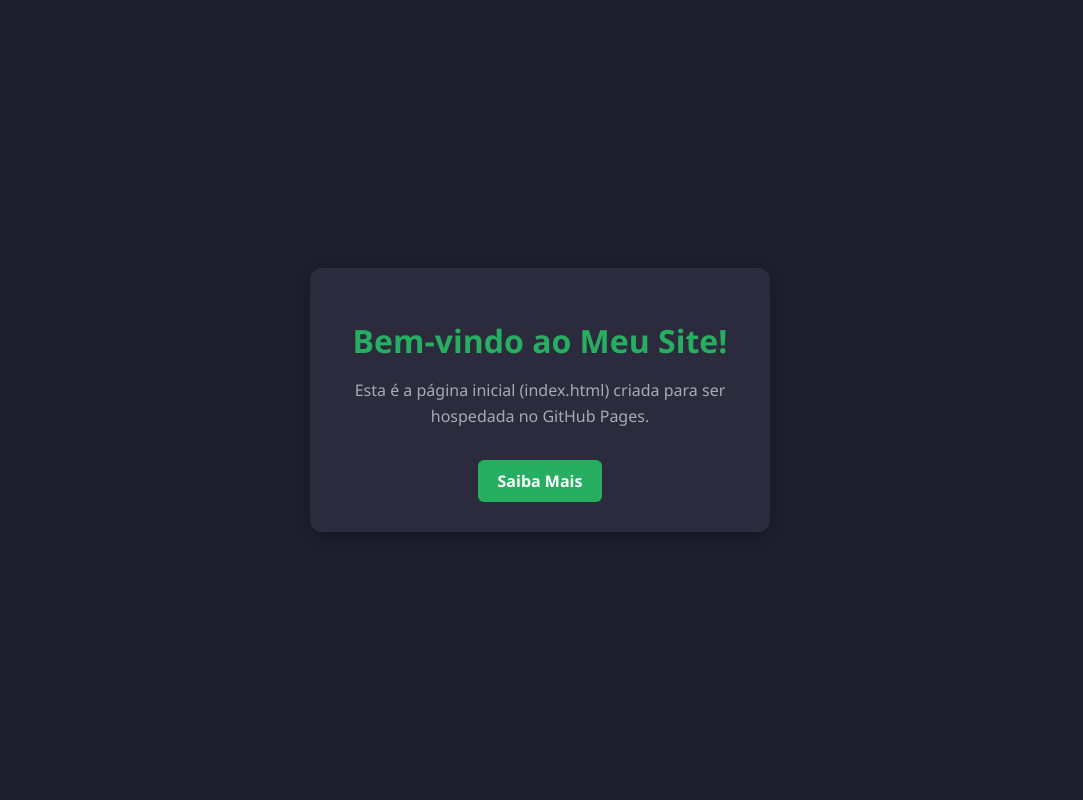
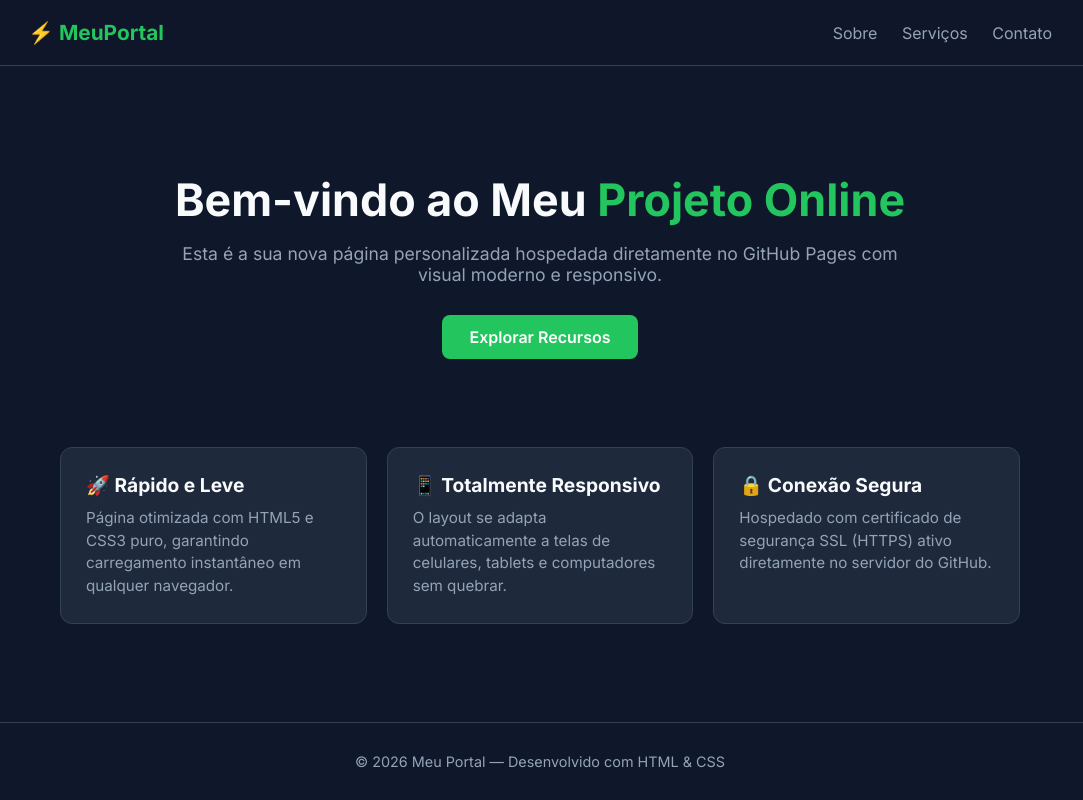
Before and after one commit to yanhlucas90-ui/meu-site, a plain HTML site: page index.html in a window 1280 px wide. Shown: the whole page, without its empty margins (100-1183 px from the left). Drawn offline with Linux system fonts and the light colour scheme.

Commit message:
Update index.html

```diff
--- a/index.html
+++ b/index.html
@@ -3,57 +3,197 @@
 <head>
     <meta charset="UTF-8">
     <meta name="viewport" content="width=device-width, initial-scale=1.0">
-    <title>Meu Primeiro Site</title>
+    <title>Meu Portal Profissional</title>
+    <!-- Fonte do Google -->
+    <link href="https://fonts.googleapis.com/css2?family=Inter:wght@300;400;600;700&display=swap" rel="stylesheet">
+
     <style>
-        /* Estilos CSS simples para deixar a página bonita */
+        /* Variáveis de Cores */
+        :root {
+            --bg-color: #0f172a;
+            --card-bg: #1e293b;
+            --accent-color: #22c55e;
+            --accent-hover: #16a34a;
+            --text-primary: #f8fafc;
+            --text-secondary: #94a3b8;
+            --border-color: #334155;
+        }
+
+        * {
+            margin: 0;
+            padding: 0;
+            box-sizing: border-box;
+            font-family: 'Inter', sans-serif;
+        }
+
         body {
-            font-family: 'Segoe UI', Tahoma, Geneva, Verdana, sans-serif;
-            background-color: #1e1e2e;
-            color: #ffffff;
+            background-color: var(--bg-color);
+            color: var(--text-primary);
+            min-height: 100vh;
             display: flex;
-            justify-content: center;
+            flex-direction: column;
+            justify-content: space-between;
+        }
+
+        /* Cabecalho / Menu */
+        header {
+            padding: 20px 10%;
+            display: flex;
+            justify-content: space-between;
             align-items: center;
-            height: 100vh;
-            margin: 0;
+            border-bottom: 1px solid var(--border-color);
+            background-color: rgba(15, 23, 42, 0.8);
+            backdrop-filter: blur(10px);
+            position: sticky;
+            top: 0;
         }
+
+        .logo {
+            font-size: 1.3rem;
+            font-weight: 700;
+            color: var(--accent-color);
+        }
+
+        nav a {
+            color: var(--text-secondary);
+            text-decoration: none;
+            margin-left: 20px;
+            font-weight: 500;
+            transition: color 0.3s;
+        }
+
+        nav a:hover {
+            color: var(--text-primary);
+        }
+
+        /* Seção Principal (Hero) */
+        .hero {
+            text-align: center;
+            padding: 80px 20px 40px;
+            max-width: 800px;
+            margin: 0 auto;
+        }
+
+        .hero h1 {
+            font-size: 2.8rem;
+            font-weight: 700;
+            margin-bottom: 15px;
+            line-height: 1.2;
+        }
+
+        .hero h1 span {
+            color: var(--accent-color);
+        }
+
+        .hero p {
+            font-size: 1.1rem;
+            color: var(--text-secondary);
+            margin-bottom: 30px;
+        }
+
+        /* Grid de Cards / Recursos */
+        .container {
+            max-width: 1000px;
+            margin: 0 auto;
+            padding: 20px;
+            display: grid;
+            grid-template-columns: repeat(auto-fit, minmax(280px, 1fr));
+            gap: 20px;
+        }
+
         .card {
-            background-color: #2b2b3d;
-            padding: 30px;
+            background-color: var(--card-bg);
+            border: 1px solid var(--border-color);
             border-radius: 12px;
-            box-shadow: 0 4px 15px rgba(0, 0, 0, 0.3);
-            text-align: center;
-            max-width: 400px;
+            padding: 25px;
+            transition: transform 0.3s, border-color 0.3s;
         }
-        h1 {
-            color: #27ae60;
+
+        .card:hover {
+            transform: translateY(-5px);
+            border-color: var(--accent-color);
+        }
+
+        .card h3 {
+            font-size: 1.2rem;
             margin-bottom: 10px;
+            color: var(--text-primary);
         }
-        p {
-            color: #a9a9b3;
-            line-height: 1.6;
+
+        .card p {
+            color: var(--text-secondary);
+            font-size: 0.95rem;
+            line-height: 1.5;
         }
+
+        /* Botão Principal */
         .btn {
             display: inline-block;
-            margin-top: 15px;
-            padding: 10px 20px;
-            background-color: #27ae60;
+            background-color: var(--accent-color);
             color: #ffffff;
+            padding: 12px 28px;
+            border-radius: 8px;
             text-decoration: none;
-            border-radius: 6px;
-            font-weight: bold;
+            font-weight: 600;
+            transition: background-color 0.3s;
         }
+
         .btn:hover {
-            background-color: #219150;
+            background-color: var(--accent-hover);
+        }
+
+        /* Rodapé */
+        footer {
+            text-align: center;
+            padding: 30px;
+            border-top: 1px solid var(--border-color);
+            color: var(--text-secondary);
+            font-size: 0.9rem;
+            margin-top: 50px;
         }
     </style>
 </head>
 <body>
 
-    <div class="card">
-        <h1>Bem-vindo ao Meu Site!</h1>
-        <p>Esta é a página inicial (index.html) criada para ser hospedada no GitHub Pages.</p>
-        <a href="#" class="btn">Saiba Mais</a>
-    </div>
+    <!-- CABEÇALHO -->
+    <header>
+        <div class="logo">⚡ MeuPortal</div>
+        <nav>
+            <a href="#sobre">Sobre</a>
+            <a href="#servicos">Serviços</a>
+            <a href="#contato">Contato</a>
+        </nav>
+    </header>
+
+    <!-- SEÇÃO PRINCIPAL -->
+    <section class="hero">
+        <h1>Bem-vindo ao Meu <span>Projeto Online</span></h1>
+        <p>Esta é a sua nova página personalizada hospedada diretamente no GitHub Pages com visual moderno e responsivo.</p>
+        <a href="#servicos" class="btn">Explorar Recursos</a>
+    </section>
+
+    <!-- CONTAINER DE CARDS -->
+    <main class="container" id="servicos">
+        <div class="card">
+            <h3>🚀 Rápido e Leve</h3>
+            <p>Página otimizada com HTML5 e CSS3 puro, garantindo carregamento instantâneo em qualquer navegador.</p>
+        </div>
+
+        <div class="card">
+            <h3>📱 Totalmente Responsivo</h3>
+            <p>O layout se adapta automaticamente a telas de celulares, tablets e computadores sem quebrar.</p>
+        </div>
+
+        <div class="card">
+            <h3>🔒 Conexão Segura</h3>
+            <p>Hospedado com certificado de segurança SSL (HTTPS) ativo diretamente no servidor do GitHub.</p>
+        </div>
+    </main>
+
+    <!-- RODAPÉ -->
+    <footer>
+        <p>© 2026 Meu Portal — Desenvolvido com HTML & CSS</p>
+    </footer>
 
 </body>
 </html>
```
